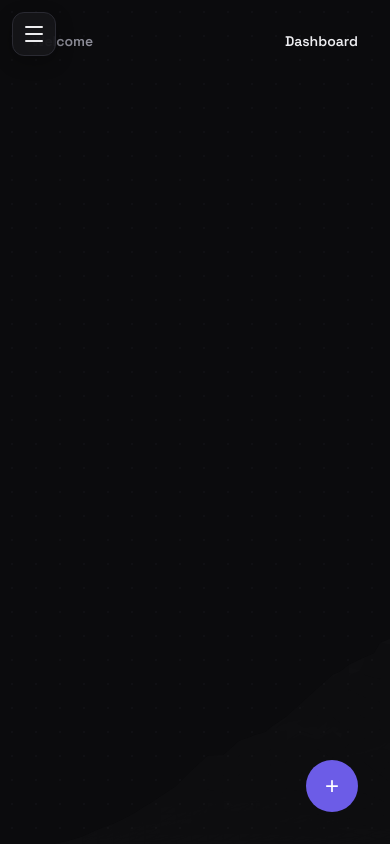
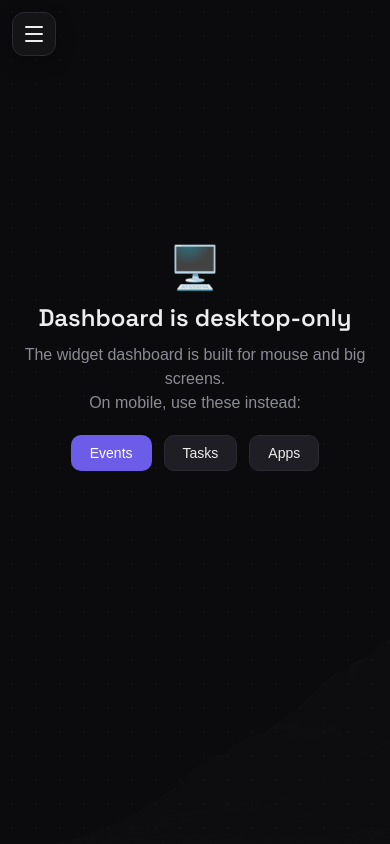
Before and after one commit to NEDBOYGAMER/nedwork, a Flask app: template flask_app/templates/main/dashboard.html in a window 390 px wide. Run offline with Flask 3, Linux system fonts and the light colour scheme; the template is opened without the code that fills it, so the values that code supplies are empty.

Commit message:
new favicon, added manifest

```diff
--- a/flask_app/__init__.py
+++ b/flask_app/__init__.py
@@ -3,6 +3,15 @@ from flask_sqlalchemy import SQLAlchemy
 import os
 
 db = SQLAlchemy()
+
+_PWA_HEAD_TAGS = (
+    '<meta name="viewport" content="width=device-width, initial-scale=1">'
+    '<meta name="color-scheme" content="dark light">'
+    '<meta name="theme-color" content="#16161A">'
+    '<link rel="manifest" href="/manifest.json">'
+    '<link rel="icon" href="/favicon.ico" sizes="any">'
+    '<link rel="apple-touch-icon" href="/static/icons/apple-touch-icon.png">'
+)
 
 def create_app():
     app = Flask(__name__, instance_relative_config=True)
@@ -17,4 +26,17 @@ def create_app():
     register_all_blueprints(app)
     register_app_blueprints(app)
 
+    @app.after_request
+    def inject_pwa_head(response):
+        if (
+            response.status_code == 200
+            and response.headers.get("Content-Type", "").startswith("text/html")
+            and not response.direct_passthrough
+        ):
+            html = response.get_data(as_text=True)
+            if "</head>" in html and 'rel="manifest"' not in html:
+                html = html.replace("</head>", _PWA_HEAD_TAGS + "</head>", 1)
+                response.set_data(html)
+        return response
+
     return app
--- a/flask_app/static/css/pages/dashboard/dashboard.css
+++ b/flask_app/static/css/pages/dashboard/dashboard.css
@@ -106,3 +106,38 @@
     from { opacity: 0; transform: translateY(-6px); }
     to   { opacity: 1; transform: translateY(0); }
 }
+
+
+/* Mobile: dashboard is desktop-only - show a notice instead */
+.dash-mobile-notice { display: none; }
+
+@media (max-width: 768px) {
+    .dash-mobile-notice {
+        display: flex;
+        flex-direction: column;
+        align-items: center;
+        justify-content: center;
+        gap: var(--space-3);
+        text-align: center;
+        padding: var(--space-8) var(--space-5);
+        min-height: calc(100vh - 130px);
+    }
+
+    .dash-mobile-icon { font-size: 42px; }
+    .dash-mobile-notice h2 { margin: 0; }
+    .dash-mobile-notice p { margin: 0; color: var(--text-muted); }
+
+    .dash-mobile-links {
+        display: flex;
+        gap: var(--space-3);
+        flex-wrap: wrap;
+        justify-content: center;
+        margin-top: var(--space-2);
+    }
+
+    /* hide the entire desktop dashboard UI */
+    .dash-header,
+    #card-grid,
+    #add-widget-btn,
+    #modal-menu { display: none !important; }
+}
--- a/flask_app/static/js/pages/dashboard/dashboard.js
+++ b/flask_app/static/js/pages/dashboard/dashboard.js
@@ -18,14 +18,18 @@ let instances = []
 let savePending = false
 
 const gridEl = () => document.getElementById("card-grid")
+const isMobile = () => window.matchMedia("(max-width: 768px)").matches
 
 document.addEventListener('DOMContentLoaded', () => {
+    if (isMobile()) return
     adjust_headers();
     adjust_grid();
     setup_modal();
     fill_dashboard(current_dashboard)
     setup_dashboard_switcher()
 });
+window.matchMedia("(max-width: 768px)").addEventListener("change", () => location.reload())
+
 
 async function adjust_headers() {
     try {
--- a/flask_app/templates/base.html
+++ b/flask_app/templates/base.html
@@ -37,9 +37,16 @@
     <meta name="viewport" content="width=device-width, initial-scale=1.0">
     <title>{% block title %}Nedwork{% endblock %}</title>
 
-    <!-- Applies saved theme/accent/background before first paint, avoids a
-         flash of the wrong colors. Reads the local cache written by
-         settings.js after it loads/saves settings from the server. -->
+    <meta name="viewport" content="width=device-width, initial-scale=1">
+    <meta name="color-scheme" content="dark light">
+    <meta name="theme-color" content="#16161A">
+
+    <link rel="manifest" href="{{ url_for('static', filename='manifest.json') }}">
+
+    <link rel="icon" href="{{ url_for('static', filename='favicon.ico') }}" sizes="any">
+    <link rel="apple-touch-icon" href="{{ url_for('static', filename='icons/apple-touch-icon.png') }}">
+
+
     <script>
         (function () {
             var theme = localStorage.getItem('_dark_mode');
--- a/flask_app/templates/main/dashboard.html
+++ b/flask_app/templates/main/dashboard.html
@@ -55,6 +55,17 @@
         </div>
     </div>
 
+        <div id="dash-mobile-notice" class="dash-mobile-notice">
+        <span class="dash-mobile-icon">🖥️</span>
+        <h2>Dashboard is desktop-only</h2>
+        <p>The widget dashboard is built for mouse and big screens.<br>On mobile, use these instead:</p>
+        <div class="dash-mobile-links">
+            <a class="btn btn-primary" href="/events">Events</a>
+            <a class="btn btn-secondary" href="/tasks">Tasks</a>
+            <a class="btn btn-secondary" href="/app_corner">Apps</a>
+        </div>
+    </div>
+
 {% endblock %}
 
 {% block extra_scripts %}
```
Also changed, not shown: flask_app/main/routes.py (+8 -0 lines), flask_app/static/favicon.ico, flask_app/static/icons/apple-touch-icon.png (added), flask_app/static/icons/icon-192.png (added), flask_app/static/icons/icon-512-maskable.png (added), flask_app/static/icons/icon-512.png (added), flask_app/static/manifest.json (added).
